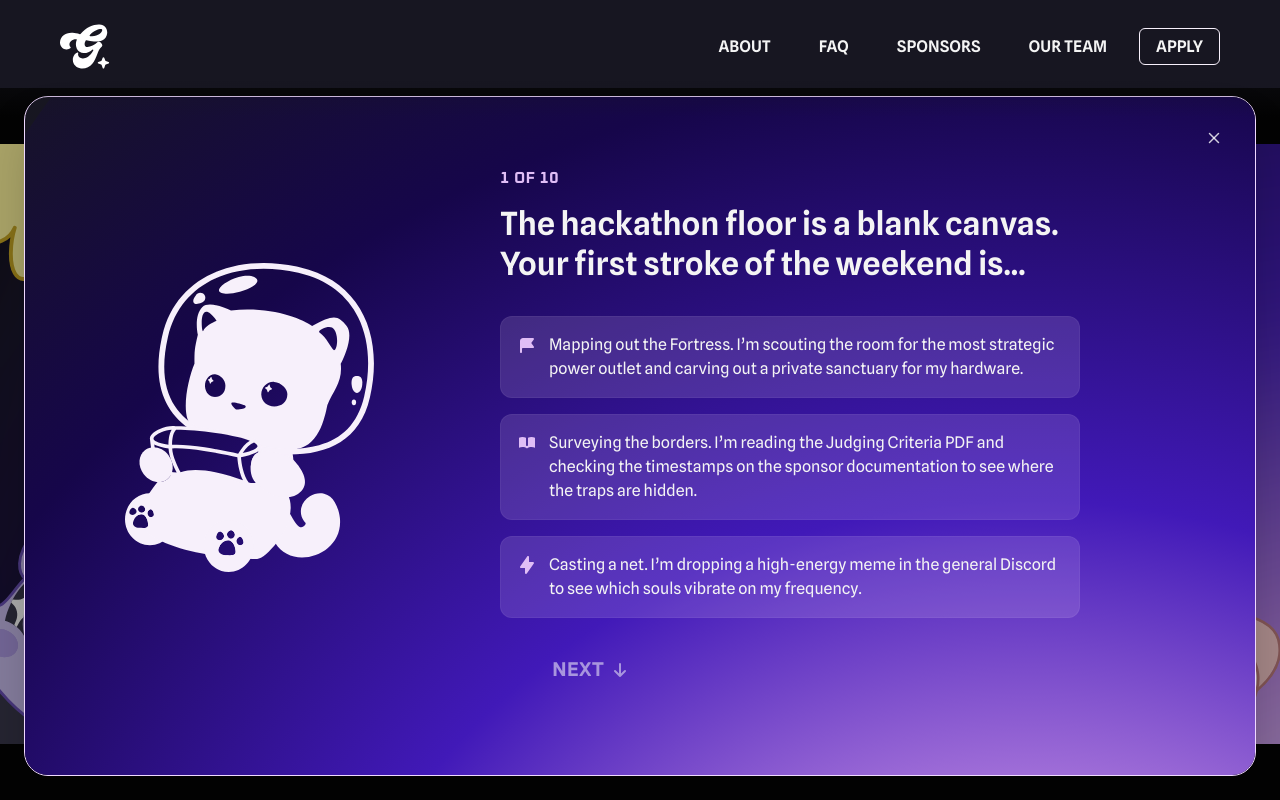
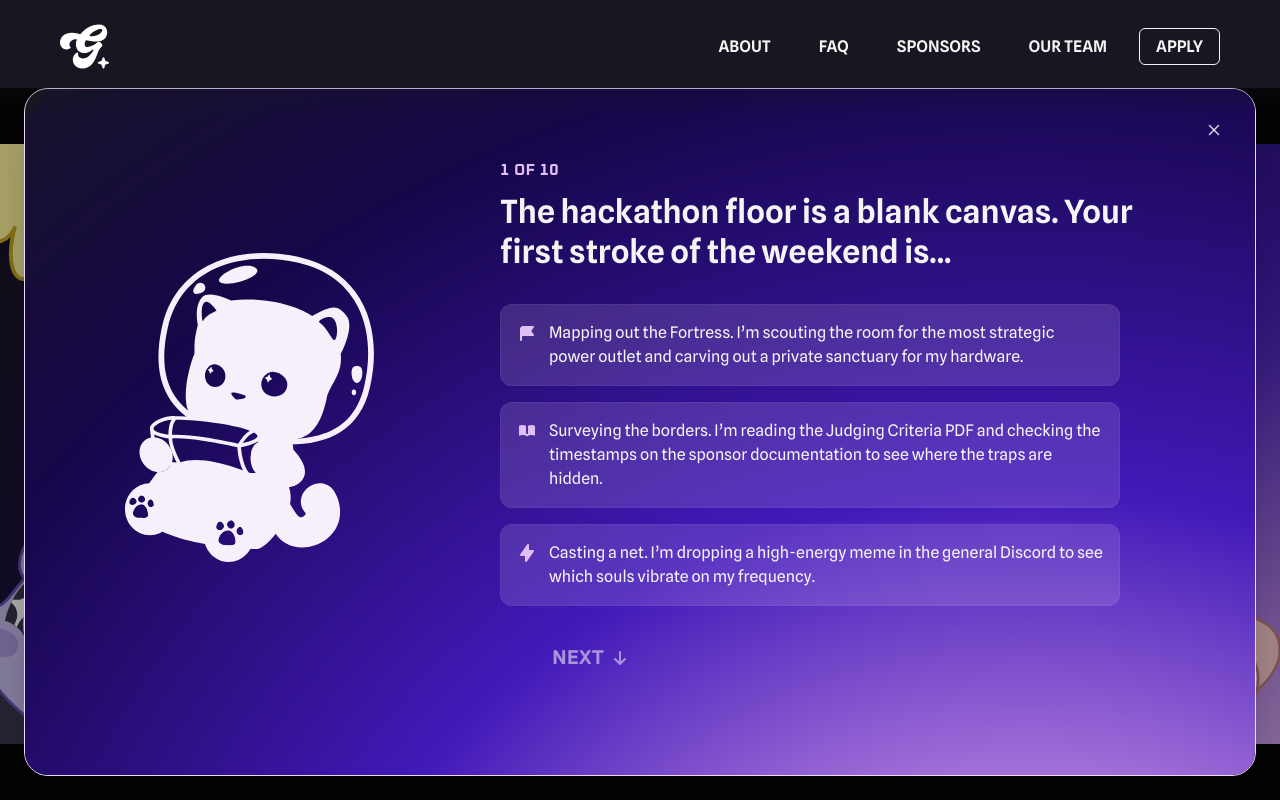
Before and after one commit to WiCS-SFU/hackthegalaxy, a Next.js app: page /quiz/questions in a window 1280 px wide. Built offline with nearby package versions, Linux system fonts and the light colour scheme.

Commit message:
fix: adjust the spacing to make the next/back button appear on the quiz screen

```diff
--- a/src/app/quiz/components/QuestionCard.tsx
+++ b/src/app/quiz/components/QuestionCard.tsx
@@ -200,12 +200,12 @@ export default function QuestionCard({
               </p>
 
               {/* Question */}
-              <p className="mt-4 max-w-[600px] mr-5 text-heading-lg leading-tight text-neutral-100">
+              <p className="mt-3 max-w-[650px] mr-5 text-heading-lg leading-tight text-neutral-100">
                 {data.question}
               </p>
 
               {/* Options */}
-              <div className="mt-8 pr-5 flex w-full max-w-[600px] flex-col gap-4">
+              <div className="mt-8 flex w-full max-w-[620px] flex-col gap-4">
                 {data.options.map((option, index) => (
                   <button
                     key={index}
--- a/src/app/quiz/layout.tsx
+++ b/src/app/quiz/layout.tsx
@@ -119,7 +119,7 @@ function QuizDesktopLayout({ children }: { children: React.ReactNode }) {
         </div>
 
         {/* Modal */}
-        <div className="absolute inset-0 flex items-stretch justify-center px-6 pb-6 pt-2 min-h-0">
+        <div className="absolute inset-0 flex items-stretch justify-center px-6 pb-6 min-h-0">
           <div className="w-full max-w-[1250px] h-full max-h-[809px] rounded-[24px] border border-pink-200 bg-neutral-800 overflow-hidden shadow-2xl flex flex-col">
             <div className="flex flex-col flex-1 min-h-0 overflow-hidden">
               {children}
```
